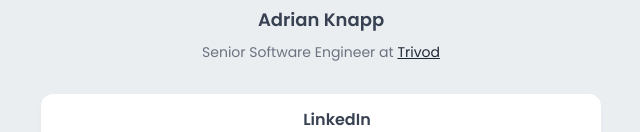
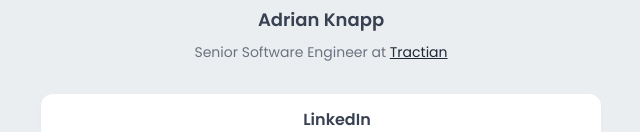
Before and after one commit to AdrianKnapp/my-portfolio, a Next.js app: page / in a window 1280 px wide. Shown: the part 202-334 px from the top of the page, without its empty margins (319-959 px from the left). Built offline with nearby package versions, Linux system fonts and the light colour scheme; some icons are missing.

Commit message:
feat: updated profile description

```diff
--- a/src/app/(home)/page.tsx
+++ b/src/app/(home)/page.tsx
@@ -14,7 +14,7 @@ const Home = () => {
           <p>
             Senior Software Engineer at{" "}
             <Link href="https://tractian.com/?gad_source=1" target="_blank">
-              Trivod
+              Tractian
             </Link>
           </p>
         }
```
